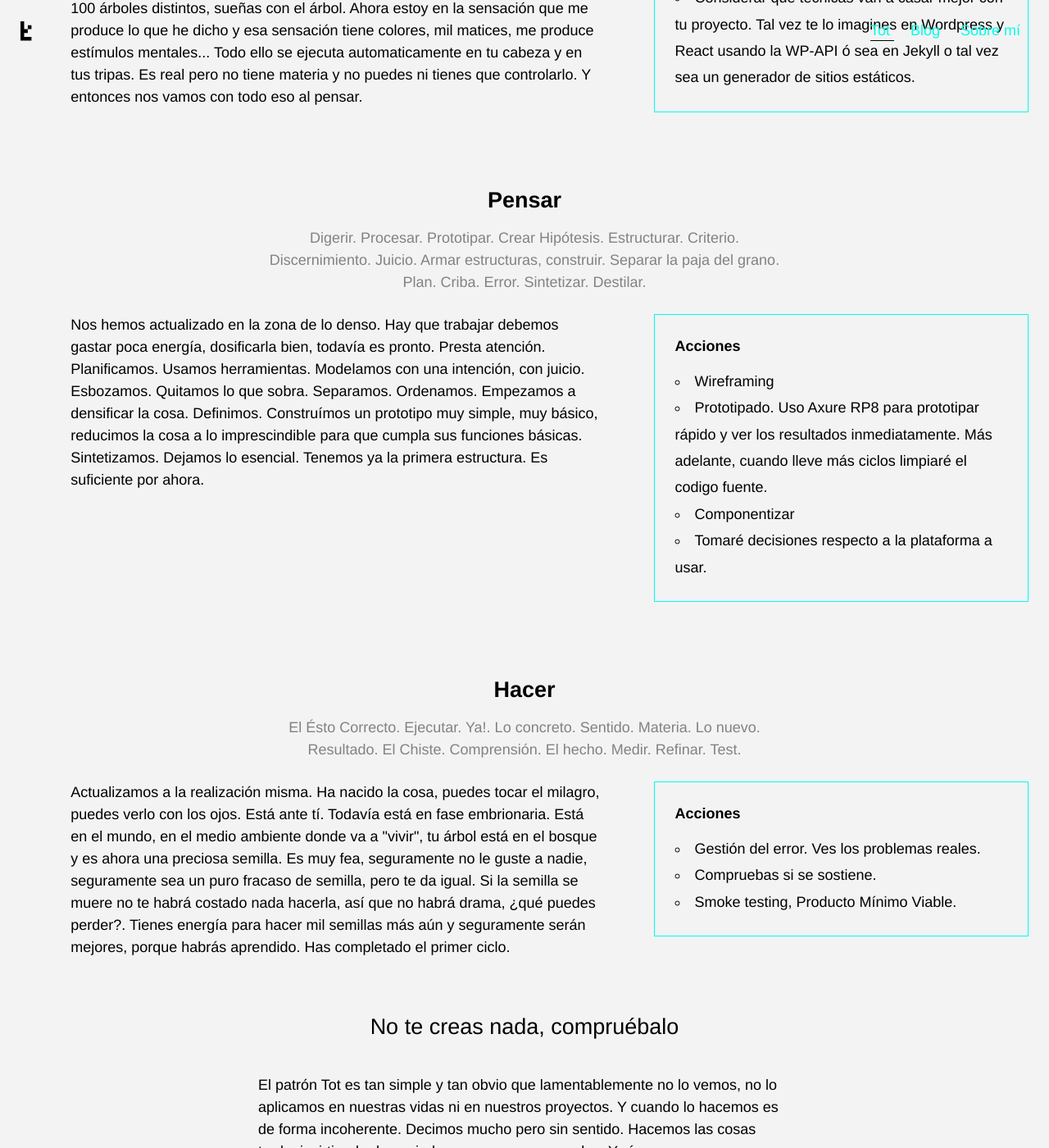
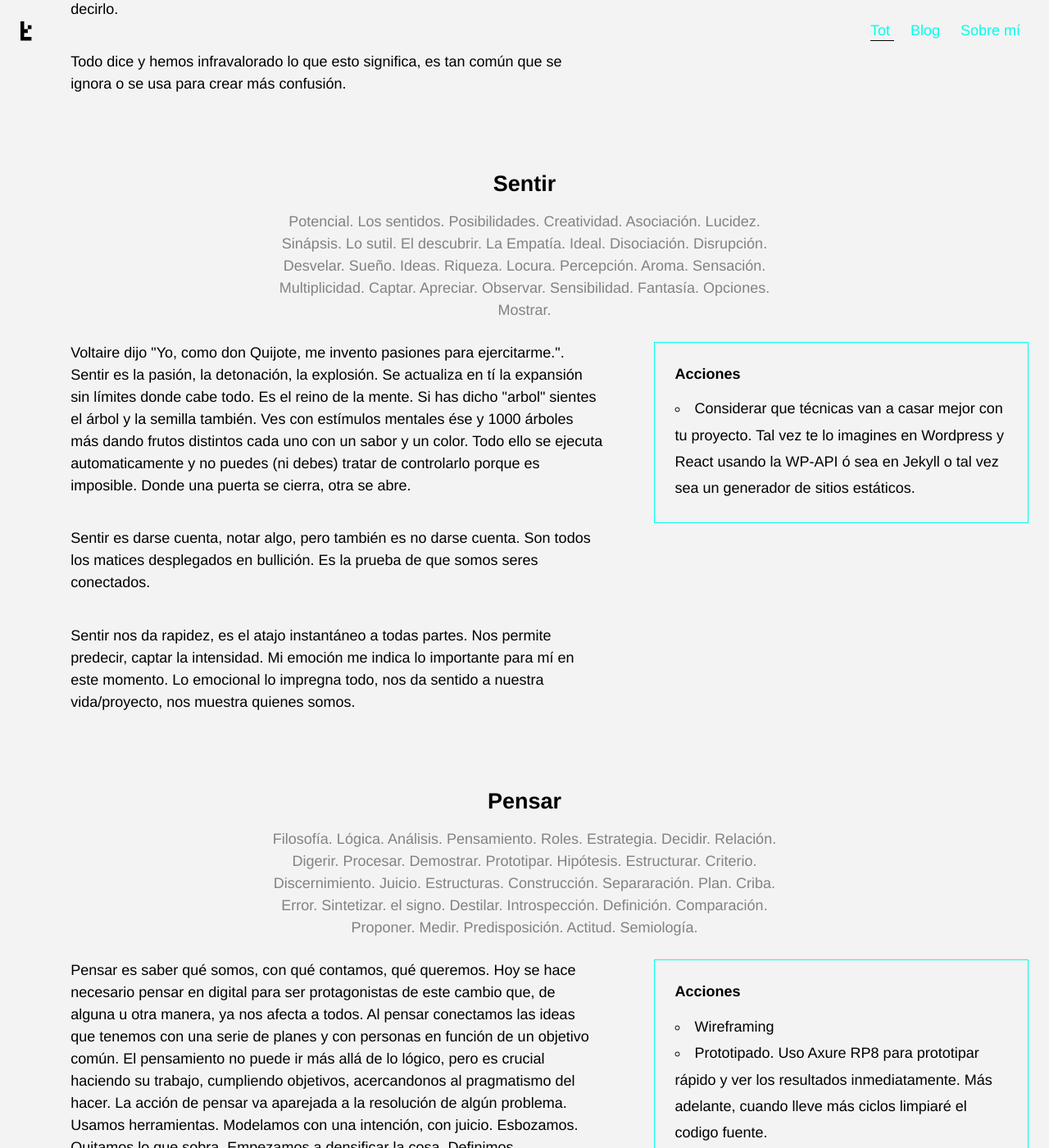
Before and after one commit to t0t/deprecated-personal-portfolio, a Jekyll site: the page built from index.html, in a window 1280 px wide and 1400 px high, scrolled down 4169 px. Shown: the whole window at 82% size. Built offline with Jekyll 4.4.1, drawn with Linux system fonts in a browser that asks for light colours; some of the changed text lies outside the part shown.

Commit message:
Content added :cyclone:

```diff
--- a/index.html
+++ b/index.html
@@ -37,7 +37,16 @@
 
     <h2>¿Qué es Tot?</h2>
 
+    <blockquote>
+      “My life seemed to be a series of events and accidents. Yet when I look back I see a pattern.”
+      Benoit Mandelbrot
+    </blockquote>
+
     <p>Llegados a este punto comprendo que todo es en esencia una sola "cosa" invariable a través de la cual fluyen todos los cambios. Una cosa en la que ocurrimos y concurrimos nosotros mismos, nuestros actos y lo que producimos. Todo es la misma cosa. Todo es en tanto que un proceso está ocurriendo a través nuestro, y no se nos ocurren las ideas, sino que son "las ideas" las que ocurren en nosotros. Sólo debemos crear las condiciones más favorables para que lo que es sea a través de nosotros.</p>
+
+    <p>Afortunadamente no es imprescindible ser un genio para conectar con la fuente de la creación, ni saber de cuántica, ni de física, ni de filosofía, disciplinas en las que soy un auténtico negado... sólo requerimos estar presentes y alerta, ser testigos de 4 fenómenos que están ocurriendo todo el tiempo.</p>
+
+    <p>Ser <i>ocurrente</i> no es más que dejar espacio para que <i>ocurra</i> lo que ya está ocurriendo. La creación, la evolución, lo nuevo, fluye como energía, <i>transcurre</i> en tí, en tus actos, en lo que produces. Tot es <i>alinearte</i> con el proceso, no <i>alienarte</i>. Formas parte de la creación, ¿cómo no vas a crear?, es imposible no hacerlo. ¿Quieres ser original? ve al origen. Tot es eso, ir a la estructura misma de lo que es correcto; Decir, sentir, pensar, hacer desde el patrón base de lo que és y en coherencia.</p>
 
     <dl>
       <dt>Minimanifiesto Tot</dt>
@@ -51,11 +60,9 @@
       <dd>Todo es cíclico.</dd>
     </dl>
 
-    <p>Ser <i>ocurrente</i> no es más que dejar espacio para que <i>ocurra</i> lo que ya está ocurriendo. La creación, la evolución, lo nuevo, fluye como energía, <i>transcurre</i> en tí, en tus actos, en lo que produces. Tot es <i>alinearte</i> con el proceso, no <i>alienarte</i>. Formas parte de la creación, ¿cómo no vas a crear?, es imposible no hacerlo. ¿Quieres ser original? ve al origen. Tot es eso, ir a la estructura misma de lo que es correcto; Decir, sentir, pensar, hacer desde el patrón base de lo que és y en coherencia.</p>
-
     <div class="Tot"><div class="Tot__pointer"></div></div>
 
-    <h2>El ciclo decir, sentir, pensar y hacer.</h2>
+    <h2>El ciclo decir, sentir, pensar y hacer en coherencia</h2>
 
     <ul class="Card">
 
@@ -66,11 +73,13 @@
         </h1>
 
         <h2 class="Card-subtitle">
-          STORYTELLING. La semilla, Ésto, Pronunciar. Preguntar. Nombrar. Reconocer. Ser consciente. Integrar. Validar. Identidad. Presentar. El tema. Comunicar. FEEDBACK.
+          STORYTELLING. La semilla, Ésto, Pronunciar. Preguntar. Nombrar. Reconocer. Ser consciente. Integrar. Validar. Identidad. Presentar. El tema. Comunicar. FEEDBACK. La tribu.
         </h2>
 
         <div class="Card-description">
-          <p>Es la actitud de querer comunicar o transmitir algo a los demás, la flor le habla a la abeja, el echo de decir importa, es algo que ya tiene una identidad, quizás no exista todavía físicamente ni esté definido en mi mente pero ya és. Surge. Antes no estaba y ahora sí. Cuando decimos algo le ponemos un nombre a la nada. Y todo el proceso creativo se pone en marcha. Tu vecino, tu socio, la realidad que hay a tu alrededor te tiene que oir. Pronunciate y hazlo ya. El feedback recargará de energía el proyecto. Cuanto más te cueste más lo necesitas.</p>
+          <p>Como dijo <a href="https://es.wikipedia.org/wiki/Ludwig_Wittgenstein" target="_blank">L. Wittgenstein</a> "Lo que se deja expresar debe ser dicho de forma clara". Decir es liberar lo que sabes en el otro. Decir inicia sinergias fuera de nosotros y de nuestros proyectos. Somos seres sociales. Necesitamos reconocernos en los demás, escaparnos de nosotros mismos y vivirnos en los otros personajes. El lenguaje nos conecta con la tribu que nos <i>actualiza</i> y nos da <i>feedback</i>. Decir es también escuchar lo que otros dicen.</p>
+          <p>La flor le habla a la abeja, le dice "contempla mi hermosura, toma mi polen". Sabe que la abeja la tiene que oir. Decirse con contundencia y claridad es imprescindible para su supervivencia y cuanto más le cueste más necesita decirlo. </p>
+          <p>Todo dice y hemos infravalorado lo que esto significa, es tan común que se ignora o se usa para crear más confusión.</p>
         </div>
 
         <div class="Card-note">
@@ -91,11 +100,13 @@
         </h1>
 
         <h2 class="Card-subtitle">
-          Creatividad. Asociación. Sinápsis. El descubrir por descubrir. Ideal. Desvelar. Relación. Ideas. Riqueza. Percepción. Aroma. Sensación. Multiplicidad. Captar. Empatía, Opciones.
+          Potencial. Los sentidos. Posibilidades. Creatividad. Asociación. Lucidez. Sinápsis. Lo sutil. El descubrir. La Empatía. Ideal. Disociación. Disrupción. Desvelar. Sueño. Ideas. Riqueza. Locura. Percepción. Aroma. Sensación. Multiplicidad. Captar. Apreciar. Observar. Sensibilidad. Fantasía. Opciones. Mostrar.
         </h2>
 
         <div class="Card-description">
-          <p>Automáticamente se produce una explosión. Se actualiza en tí la expansión sin límites donde cabe todo, es la gestación, la fantasía, lo ideal, lo sensible, las infinitas posibilidades, el potencial de algo. Cierras los ojos y ves el arbol, ves 100 árboles distintos, sueñas con el árbol. Ahora estoy en la sensación que me produce lo que he dicho y esa sensación tiene colores, mil matices, me produce estímulos mentales... Todo ello se ejecuta automaticamente en tu cabeza y en tus tripas. Es real pero no tiene materia y no puedes ni tienes que controlarlo. Y entonces nos vamos con todo eso al pensar.</p>
+          <p>Voltaire dijo "Yo, como don Quijote, me invento pasiones para ejercitarme.". Sentir es la pasión, la detonación, la explosión. Se actualiza en tí la expansión sin límites donde cabe todo. Es el reino de la mente. Si has dicho "arbol" sientes el árbol y la semilla también. Ves con estímulos mentales ése y 1000 árboles más dando frutos distintos cada uno con un sabor y un color. Todo ello se ejecuta automaticamente y no puedes (ni debes) tratar de controlarlo porque es imposible. Donde una puerta se cierra, otra se abre.</p>
+          <p>Sentir es darse cuenta, notar algo, pero también es no darse cuenta. Son todos los matices desplegados en bullición. Es la prueba de que somos seres conectados.</p>
+          <p>Sentir nos da rapidez, es el atajo instantáneo a todas partes. Nos permite predecir, captar la intensidad. Mi emoción me indica lo importante para mí en este momento. Lo emocional lo impregna todo, nos da sentido a nuestra vida/proyecto, nos muestra quienes somos.</p>
         </div>
 
         <div class="Card-note">
@@ -114,11 +125,13 @@
         </h1>
 
         <h2 class="Card-subtitle">
-          Digerir. Procesar. Prototipar. Crear Hipótesis. Estructurar. Criterio. Discernimiento. Juicio. Armar estructuras, construir. Separar la paja del grano. Plan. Criba. Error. Sintetizar. Destilar.
+          Filosofía. Lógica. Análisis. Pensamiento. Roles. Estrategia. Decidir. Relación. Digerir. Procesar. Demostrar. Prototipar. Hipótesis. Estructurar. Criterio. Discernimiento. Juicio. Estructuras. Construcción. Separaración. Plan. Criba. Error. Sintetizar. el signo. Destilar. Introspección. Definición. Comparación. Proponer. Medir. Predisposición. Actitud. Semiología.
         </h2>
 
         <div class="Card-description">
-          <p>Nos hemos actualizado en la zona de lo denso. Hay que trabajar debemos gastar poca energía, dosificarla bien, todavía es pronto. Presta atención. Planificamos. Usamos herramientas. Modelamos con una intención, con juicio. Esbozamos. Quitamos lo que sobra. Separamos. Ordenamos. Empezamos a densificar la cosa. Definimos. Construímos un prototipo muy simple, muy básico, reducimos la cosa a lo imprescindible para que cumpla sus funciones básicas. Sintetizamos. Dejamos lo esencial. Tenemos ya la primera estructura. Es suficiente por ahora.</p>
+          <p>Pensar es saber qué somos, con qué contamos, qué queremos. Hoy se hace necesario pensar en digital para ser protagonistas de este cambio que, de alguna u otra manera, ya nos afecta a todos. Al pensar conectamos las ideas que tenemos con una serie de planes y con personas en función de un objetivo común. El pensamiento no puede ir más allá de lo lógico, pero es crucial haciendo su trabajo, cumpliendo objetivos, acercandonos al pragmatismo del hacer. La acción de pensar va aparejada a la resolución de algún problema.
+          Usamos herramientas. Modelamos con una intención, con juicio. Esbozamos. Quitamos lo que sobra. Empezamos a densificar la cosa. Definimos. Construímos un prototipo muy simple, muy básico, reducimos la cosa a lo imprescindible para que cumpla sus requerimientos básicos y evolucione desde ahí.</p>
+          <p>Los procesos de significación son procesos de inferencia, de naturaleza hipotética, esto es, que implica siempre una interpretación y tiene un cierto carácter de conjetura. Nuestra interpretación es siempre falible, esto es, puede ser siempre mejorada, corregida, enriquecida o rectificada.</p>
         </div>
 
         <div class="Card-note">
@@ -139,17 +152,21 @@
           Hacer
         </h1>
         <h2 class="Card-subtitle">
-          El Ésto Correcto. Ejecutar. Ya!. Lo concreto. Sentido. Materia. Lo nuevo. Resultado. El Chiste. Comprensión. El hecho. Medir. Refinar. Test.
+          La Acción. La solución. El Ésto Correcto. Lo pragmático. Eficacia. Ejecutar. Ya!. Lo concreto. Sentido. Materia. El Objeto. Lo nuevo. Resultado. El Chiste. Comprensión. El hecho. Medir. Refinar. Test. Utilidad. Subsistencia. Realidad. Aplicación. Contacto. Verificar. La verdad. El Cambio.
         </h2>
 
         <div class="Card-description">
-          <p>Actualizamos a la realización misma. Ha nacido la cosa, puedes tocar el milagro, puedes verlo con los ojos. Está ante tí. Todavía está en fase embrionaria. Está en el mundo, en el medio ambiente donde va a "vivir", tu árbol está en el bosque y es ahora una preciosa semilla. Es muy fea, seguramente no le guste a nadie, seguramente sea un puro fracaso de semilla, pero te da igual. Si la semilla se muere no te habrá costado nada hacerla, así que no habrá drama, ¿qué puedes perder?. Tienes energía para hacer mil semillas más aún y seguramente serán mejores, porque habrás aprendido. Has completado el primer ciclo.</p>
+          <p>Como dijo El Quijote "Más vale un toma que dos te daré". Hacer es dar consecuencia práctica al pensamiento. La verdad. Lo que es útil y sirve, lo que introduce un beneficio vital que merece ser conservado. Con el hacer resolvemos con contundencia confusiones conceptuales. Establecemos el significado de las cosas a partir de sus consecuencias en el mundo.</p>
+
+          <p>Hacer es parir. Al hacer gastamos energía, recursos físicos, es el "precio" que paga lo que es para estar aquí y para poder transformarse y seguir evolucionando. Por eso cuando algo nace es pequeño, simple, util, listo para crecer, con todo lo que necesita para funcionar en el mundo. Hacer es completar un ciclo del proceso creativo, solidificarlo, aterrizarlo.</p>
+
         </div>
 
         <div class="Card-note">
           <dl>
             <dt>Acciones</dt>
             <dd>Gestión del error. Ves los problemas reales.</dd>
+            <dd>Actualizamos a la realización misma.</dd>
             <dd>Compruebas si se sostiene.</dd>
             <dd>Smoke testing, Producto Mínimo Viable.</dd>
           </dl>
```
